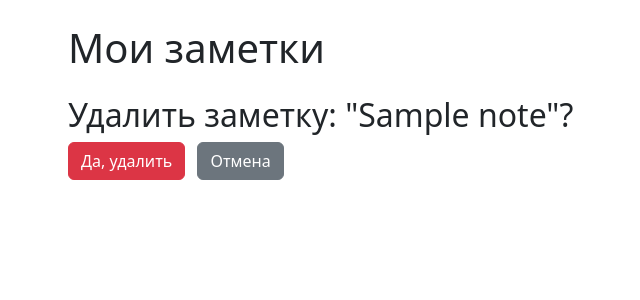
After one commit to KalykovAJ/django_notes, a Django app: page /notes/1/delete/ in a window 1280 px wide. The commit adds this page. Shown: the top 300 px of the page, without its empty margins (14-654 px from the left). Run offline with Django 5.2, Linux system fonts and the light colour scheme; tables that the repository leaves empty hold one stand-in row (values such as "Sample post").

Commit message:
The end module 1

```diff
--- /dev/null
+++ b/notes/templates/notes/confirm_delete.html
@@ -0,0 +1,12 @@
+
+{% extends 'base.html' %}
+
+{% block content %}
+  <h2>Удалить заметку: "{{ note.title }}"?</h2>
+
+  <form method="post">
+    {% csrf_token %}
+    <button type="submit" class="btn btn-danger">Да, удалить</button>
+    <a href="{% url 'note_detail' note.id %}" class="btn btn-secondary ms-2">Отмена</a>
+  </form>
+{% endblock %}
--- a/notes/templates/notes/detail.html
+++ b/notes/templates/notes/detail.html
@@ -3,6 +3,7 @@
 
 {% block content %}
     <a href="{% url 'note_edit' note.id %}" class="btn btn-warning">✏️ Редактировать</a>
+    <a href="{% url 'note_delete' note.id %}" class="btn btn-danger ms-2">🗑️ Удалить</a>
     <div class="card">
         <div class="card-body">
             <h3 class="card-title">{{ note.title }}</h3>
--- a/notes/urls.py
+++ b/notes/urls.py
@@ -6,4 +6,5 @@ urlpatterns = [
     path('<int:note_id>/', views.note_detail, name='note_detail'),
     path('create/', views.note_create, name='note_create'),
     path('<int:note_id>/edit/', views.note_edit, name='note_edit'),
+    path('<int:note_id>/delete/', views.note_delete, name='note_delete')
 ]
--- a/notes/views.py
+++ b/notes/views.py
@@ -1,4 +1,5 @@
 from django.shortcuts import render, get_object_or_404, redirect
+from django.views.decorators.http import require_http_methods
 from .forms import NoteForm
 from .models import Note
 
@@ -31,3 +32,13 @@ def note_edit(request, note_id):
     else:
         form = NoteForm(instance=note)
     return render(request, 'notes/form.html', {'form': form, 'title': 'Редактировать заметку'})
+
+
+@require_http_methods(["GET", "POST"])
+def note_delete(request, note_id):
+    note = get_object_or_404(Note, pk=note_id)
+
+    if request.method == "POST":
+        note.delete()
+        return redirect("notes_list")
+    return render(request, "notes/confirm_delete.html", {"note": note})
```
